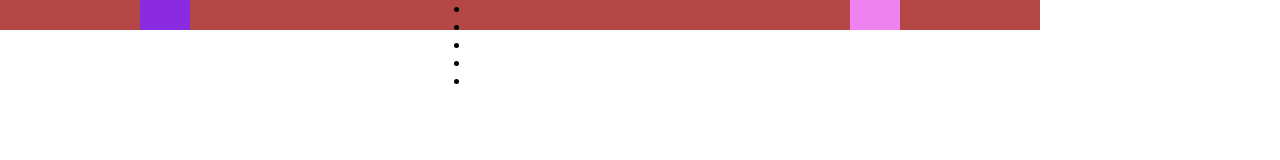
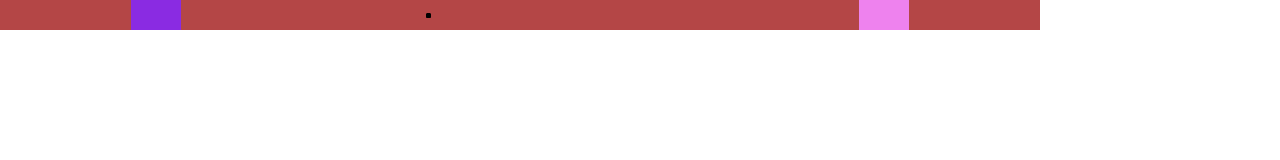
Before and after one commit to sollendy/htmlcss-struttura-discord, a plain HTML site: page index.html in a window 1280 px wide. Drawn offline with Linux system fonts and the light colour scheme.

Commit message:
qualcosa non va in header

```diff
--- a/css/style.css
+++ b/css/style.css
@@ -23,8 +23,9 @@ nav{
 }
 
 #head-list{
-    height: 30px;
-    width: 100px;
+    display: flex;
+    height: 10%;
+    width: 15%;
 }
 
 #accesso{
```
